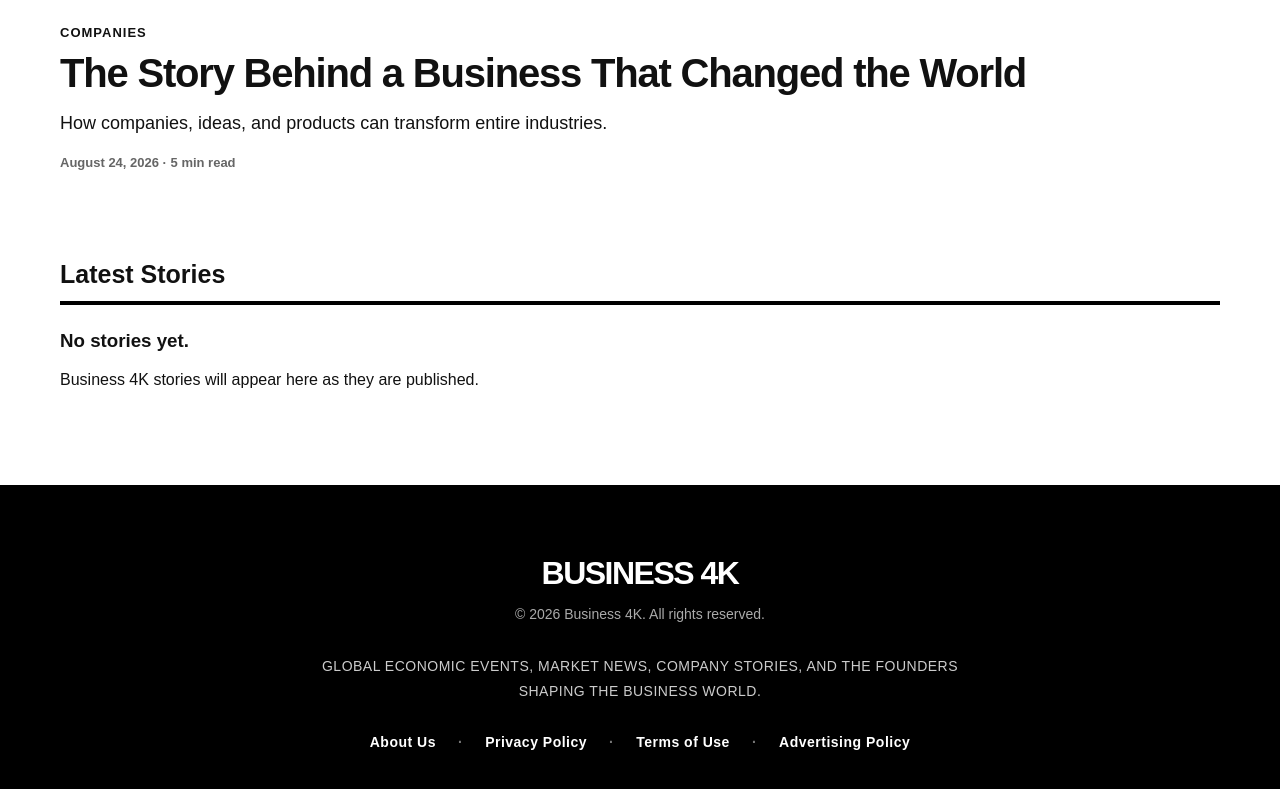
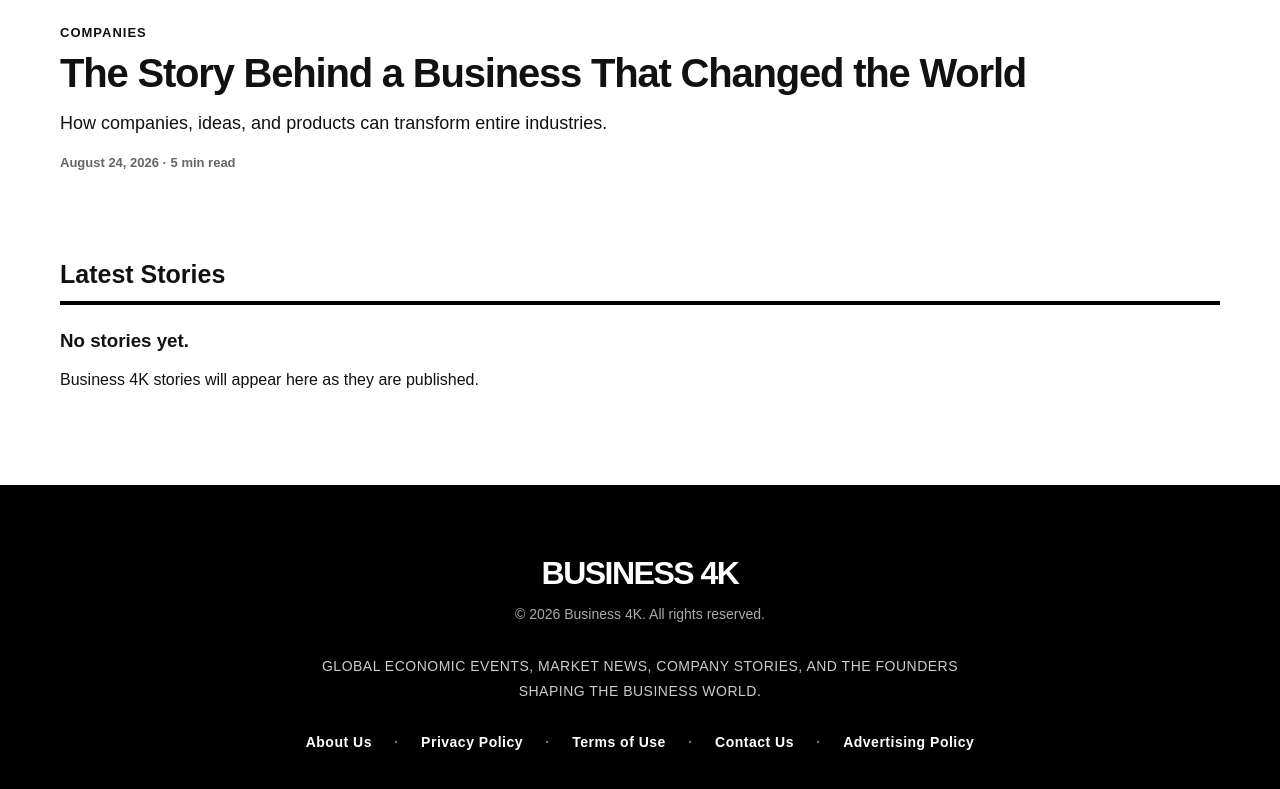
Before and after one commit to business4k/business4k, a Jekyll site: the page built from index.html, in a window 1280 px wide and 1356 px high. Shown: the part 561-1350 px from the top of the window. Built offline with Jekyll 4.4.1, drawn with Linux system fonts in a browser that asks for light colours; a script that is not in the unit is left out.

Commit message:
Add 'Contact Us' link to footer

```diff
--- a/_includes/footer.html
+++ b/_includes/footer.html
@@ -14,5 +14,6 @@
     <a href="{{ '/about/' | relative_url }}">About Us</a>
     <a href="{{ '/privacy-policy/' | relative_url }}">Privacy Policy</a>
     <a href="{{ '/terms-of-use/' | relative_url }}">Terms of Use</a>
+    <a href="{{ '/contact/' | relative_url }}">Contact Us</a>
     <a href="{{ '/advertising-policy/' | relative_url }}">Advertising Policy</a>
 </nav>
```
